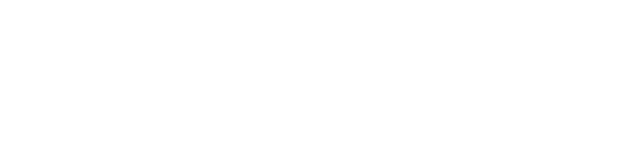
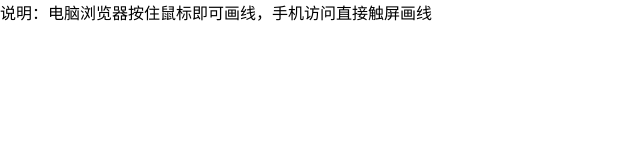
Before and after one commit to axdo/canvas-demo, a plain HTML site: page index.html in a window 1280 px wide. Shown: the whole page, without its empty margins (0-640 px from the left). Drawn offline with Linux system fonts and the light colour scheme.

Commit message:
加了简易使用说明

```diff
--- a/index.html
+++ b/index.html
@@ -7,6 +7,7 @@
     <link rel="stylesheet" href="style.css" />
   </head>
   <body>
+    <p>说明：电脑浏览器按住鼠标即可画线，手机访问直接触屏画线</p>
     <canvas id="canvas" width="100" height="100"></canvas>
     <script>
       let canvas = document.getElementById("canvas");
```
